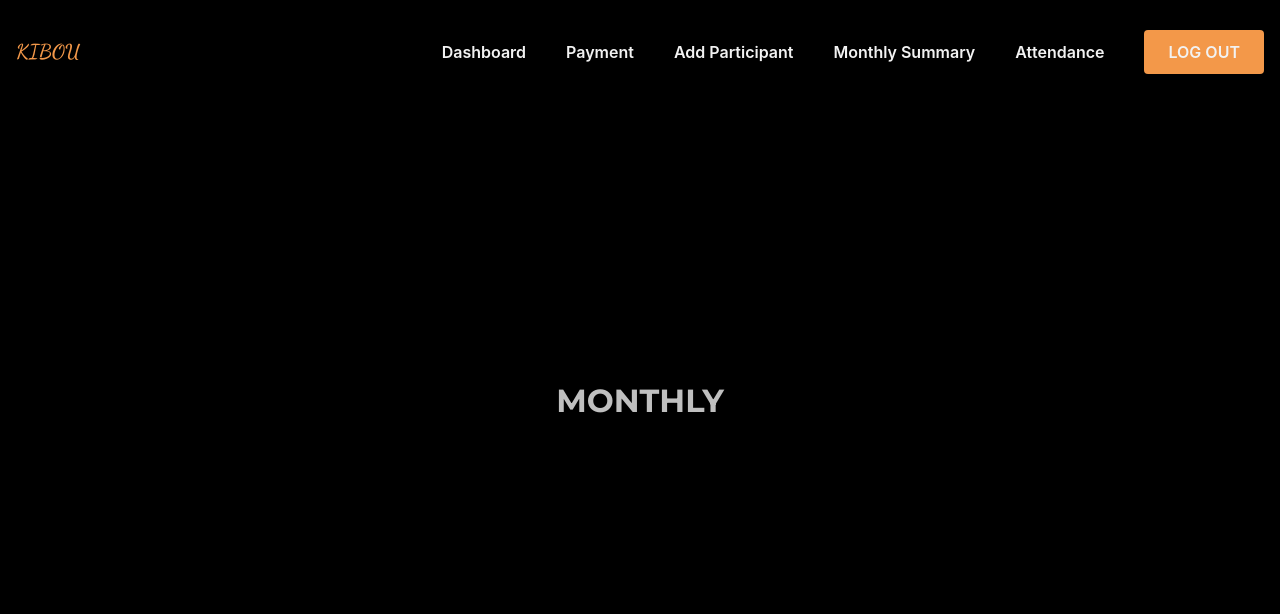
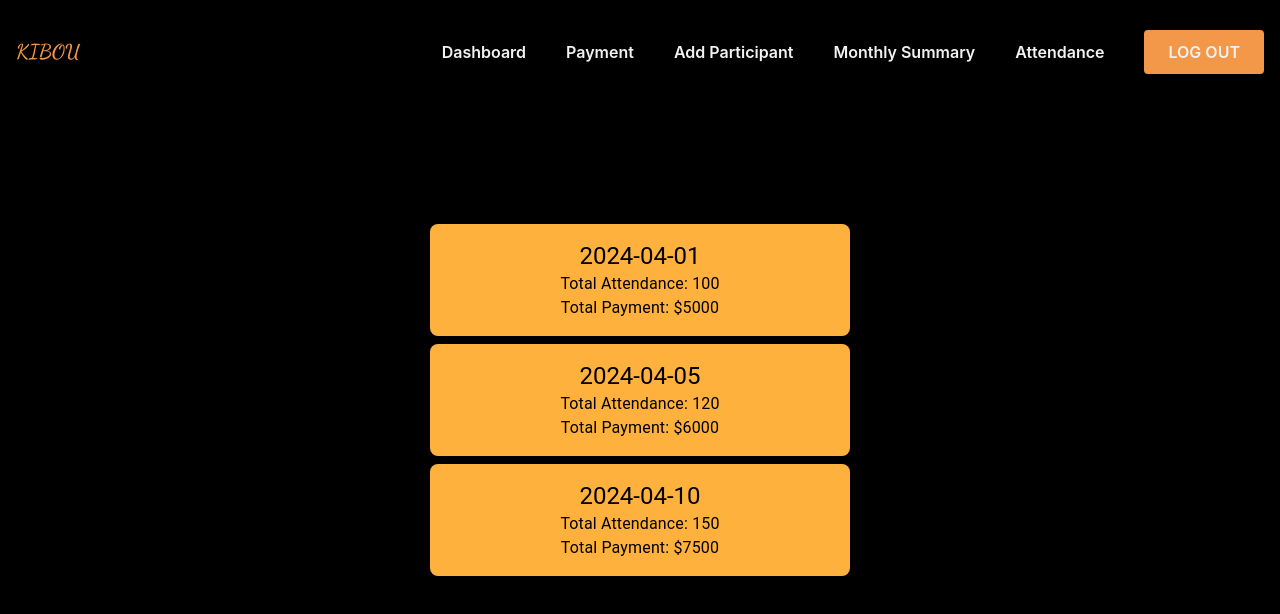
Before and after one commit to algo-mart/klaro, a React (Create React App) app: page /monthly in a window 1280 px wide. Shown: the top 614 px of the page. Built offline with nearby package versions, Linux system fonts and the light colour scheme.

Commit message:
feat: development of monthly summary page

```diff
--- a/src/pages/Monthly.js
+++ b/src/pages/Monthly.js
@@ -1,9 +1,75 @@
-import React from "react";
+import React, { useState } from "react";
+import { makeStyles } from "@material-ui/core/styles";
+import Box from "@material-ui/core/Box";
+import Typography from "@material-ui/core/Typography";
+
+const useStyles = makeStyles((theme) => ({
+  container: {
+    width: 500,
+    textAlign: "center",
+    padding: theme.spacing(4),
+  },
+  dayBox: {
+    cursor: "pointer",
+    padding: theme.spacing(2),
+    margin: theme.spacing(1),
+    borderRadius: theme.spacing(1),
+    backgroundColor: "#ffb13e",
+    color: "black",
+    transition: "background-color 0.3s ease",
+    "&:hover": {
+      backgroundColor: "#eee",
+    },
+  },
+  selectedDayBox: {
+    backgroundColor: "#007bff",
+    color: "black",
+  },
+}));
 
 function Monthly() {
+  const classes = useStyles();
+
+  // Sample data for total attendance and payment
+  const monthlyData = [
+    { day: "2024-04-01", attendance: 100, payment: 5000 },
+    { day: "2024-04-05", attendance: 120, payment: 6000 },
+    { day: "2024-04-10", attendance: 150, payment: 7500 },
+    // Add more data for other days in the month
+  ];
+
+  // State to keep track of selected day
+  const [selectedDay, setSelectedDay] = useState("");
+
+  // Function to handle day selection
+  const handleDaySelect = (day) => {
+    setSelectedDay(day);
+  };
+
   return (
-    <div>
-      <h1>MONTHLY</h1>
+    <div
+      sx={{ display: "flex", flexDirection: "row" }}
+      className={classes.container}
+    >
+      <div>
+        {monthlyData.map((data, index) => (
+          <Box
+            key={index}
+            className={`${classes.dayBox} ${
+              selectedDay === data.day ? classes.selectedDayBox : ""
+            }`}
+            onClick={() => handleDaySelect(data.day)}
+          >
+            <Typography variant="h5">{data.day}</Typography>
+            <Typography variant="body1">
+              Total Attendance: {data.attendance}
+            </Typography>
+            <Typography variant="body1">
+              Total Payment: ${data.payment}
+            </Typography>
+          </Box>
+        ))}
+      </div>
     </div>
   );
 }
```
